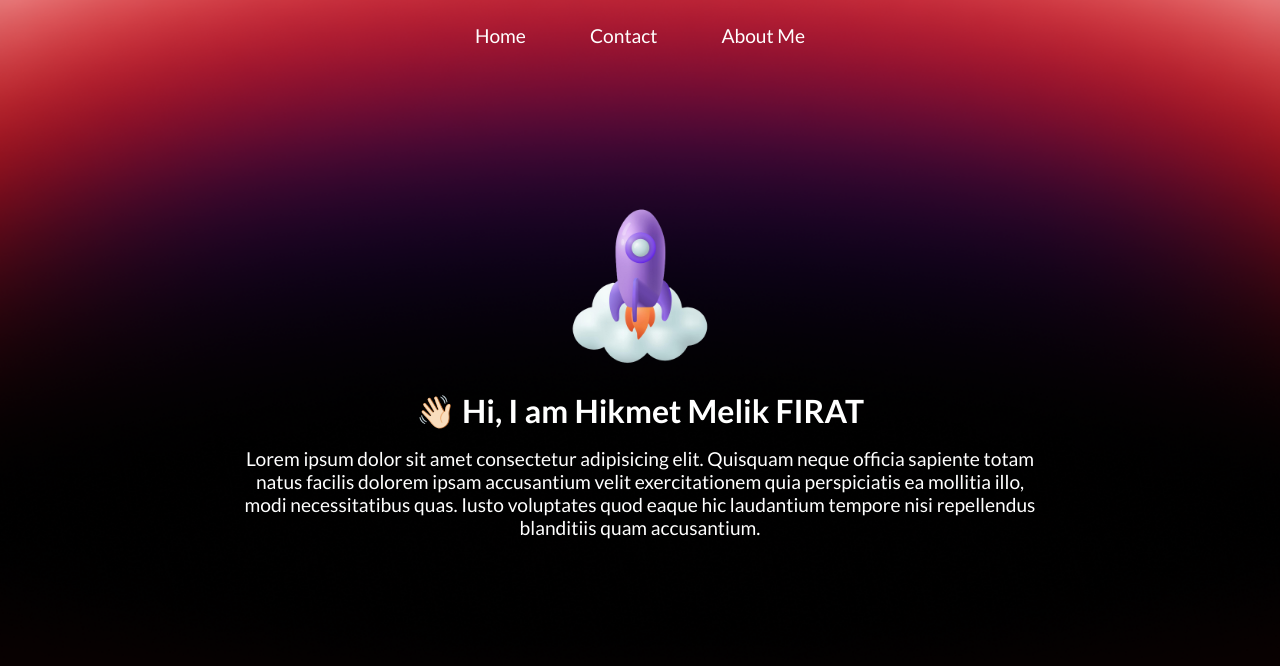
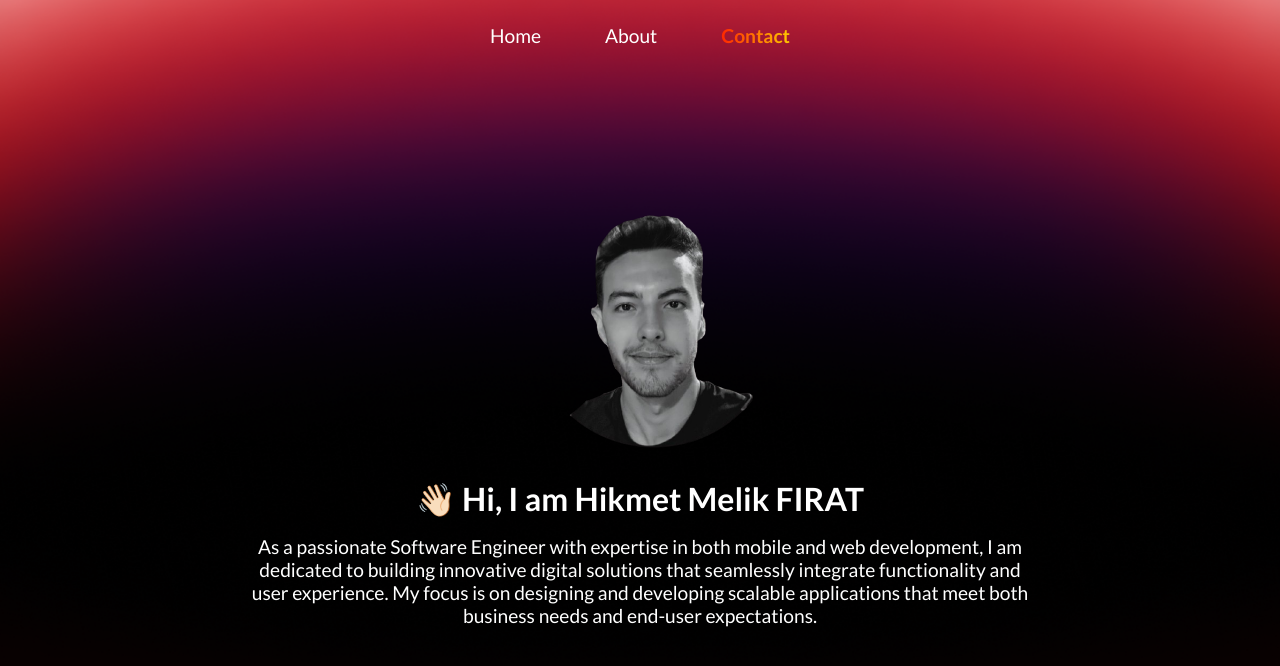
Before and after one commit to HikmetMelikk/personal-website, a React (Vite) app: page / in a window 1280 px wide. Shown: the top 666 px of the page. Built offline with nearby package versions, Linux system fonts and the light colour scheme.

Commit message:
Update image width in home module CSS and add gradient effect to contact link in navbar module CSS

```diff
--- a/src/components/Home.tsx
+++ b/src/components/Home.tsx
@@ -4,19 +4,16 @@ export default function Home() {
     return (
         <div className={styles.homeSection}>
             <div className={styles.homeImage}>
-                <img
-                    src="public/assets/landing-page-image.png"
-                    alt="Home Image"
-                />
+                <img src="public/assets/myself2.png" alt="Myself" />
             </div>
             <h1>👋🏻 Hi, I am Hikmet Melik FIRAT</h1>
             <p>
-                Lorem ipsum dolor sit amet consectetur adipisicing elit.
-                Quisquam neque officia sapiente totam natus facilis dolorem
-                ipsam accusantium velit exercitationem quia perspiciatis ea
-                mollitia illo, modi necessitatibus quas. Iusto voluptates quod
-                eaque hic laudantium tempore nisi repellendus blanditiis quam
-                accusantium.
+                As a passionate Software Engineer with expertise in both mobile
+                and web development, I am dedicated to building innovative
+                digital solutions that seamlessly integrate functionality and
+                user experience. My focus is on designing and developing
+                scalable applications that meet both business needs and end-user
+                expectations.
             </p>
         </div>
     );
--- a/src/components/NavBar.tsx
+++ b/src/components/NavBar.tsx
@@ -5,8 +5,10 @@ export default function NavBar() {
         <nav className={styles.navbar}>
             <div className={styles.navbarItems}>
                 <a href="#">Home</a>
-                <a href="#">Contact</a>
-                <a href="#">About Me</a>
+                <a href="#">About</a>
+                <a href="#" className={styles.contact}>
+                    Contact
+                </a>
             </div>
         </nav>
     );
--- a/src/styles/home.module.css
+++ b/src/styles/home.module.css
@@ -1,6 +1,6 @@
 .homeImage img {
     width: 100%;
-    max-width: 15vw;
+    max-width: 20vw;
     height: auto;
     display: block;
     margin: 0 auto;
--- a/src/styles/navbar.module.css
+++ b/src/styles/navbar.module.css
@@ -24,3 +24,10 @@
     background-color: rgba(0, 0, 0, 0.1);
     color: white;
 }
+
+.contact {
+    background: linear-gradient(90deg, #ff0000, #ffee00);
+    background-clip: text;
+    -webkit-text-fill-color: transparent;
+    font-weight: bold;
+}
```
Also changed, not shown: public/assets/myself2.png (added).
